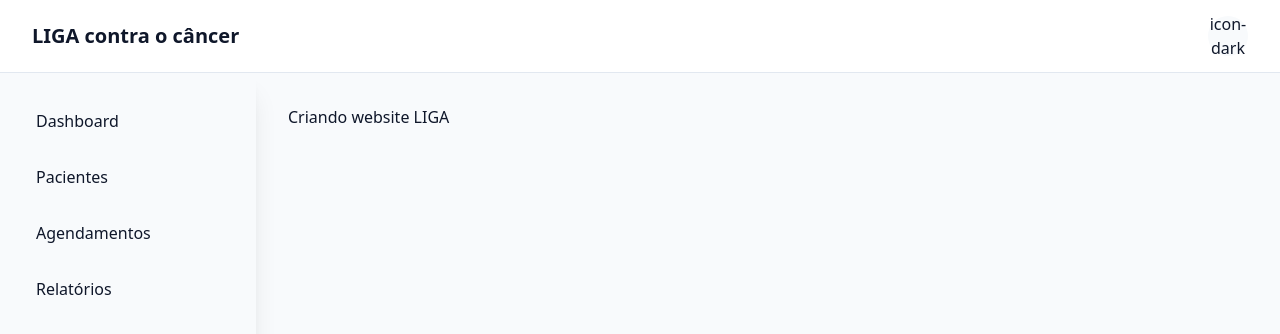
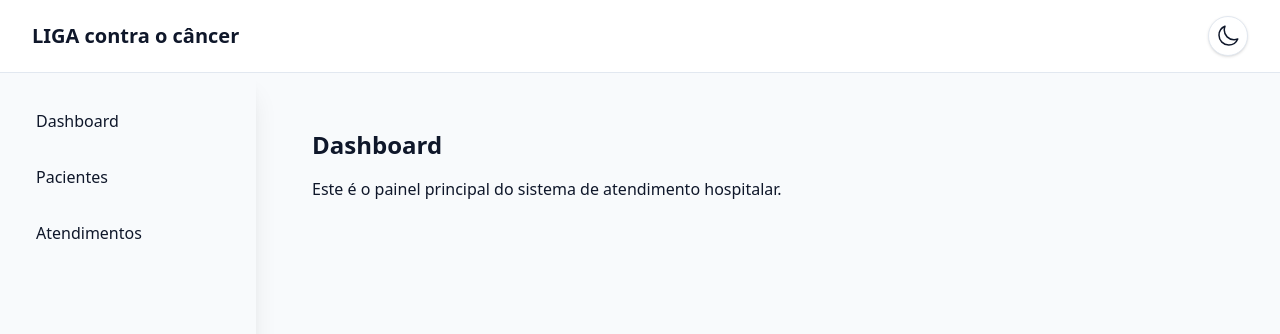
Before and after one commit to viniciusdomg/Sistema-Gestao-Hospitalar, a Next.js app in the folder modulo-atendimento/: page / in a window 1280 px wide. Shown: the top 334 px of the page. Built offline with nearby package versions, Linux system fonts and the light colour scheme.

Commit message:
feat: cria paginas e componentes para layout

```diff
--- a/modulo-atendimento/src/app/atendimento/page.tsx
+++ b/modulo-atendimento/src/app/atendimento/page.tsx
@@ -0,0 +1,10 @@
+function AtendimentoPage() {
+    return (
+        <div className="p-4">
+            <h1 className="text-2xl font-bold mb-4">Atendimento</h1>
+            <p>Esta é a página de atendimento. Aqui você pode gerenciar os atendimentos do hospital.</p>
+        </div>
+    );
+}
+
+export default AtendimentoPage;
--- a/modulo-atendimento/src/app/layout.tsx
+++ b/modulo-atendimento/src/app/layout.tsx
@@ -39,8 +39,7 @@ export default function RootLayout({ children }: Readonly<{
           menuItems={[
             { label: "Dashboard", href: "/" },
             { label: "Pacientes", href: "/pacientes" },
-            { label: "Agendamentos", href: "/agendamentos" },
-            { label: "Relatórios", href: "/relatorios" },
+            { label: "Atendimentos", href: "/atendimentos" },
           ]}
           />
 
--- a/modulo-atendimento/src/app/pacientes/page.tsx
+++ b/modulo-atendimento/src/app/pacientes/page.tsx
@@ -0,0 +1,10 @@
+function PacientesPage() {
+    return (
+        <div className="p-4">
+            <h1 className="text-2xl font-bold mb-4">Pacientes</h1>
+            <p>Esta é a página de pacientes. Aqui você pode gerenciar os pacientes do hospital.</p>
+        </div>
+    );
+}
+
+export default PacientesPage;
--- a/modulo-atendimento/src/app/page.tsx
+++ /dev/null
@@ -1,6 +0,0 @@
-
-export default function Home() {
-  return (
-    <main><h1>Criando website LIGA</h1></main>
-  );
-}
--- /dev/null
+++ b/modulo-atendimento/src/features/pacientes/components/PacienteForm.tsx
@@ -0,0 +1,9 @@
+function PacienteForm() {
+    return (
+        <div>
+            <h1 className="text-2xl font-bold mb-4">Cadastro de Paciente</h1>
+        </div>
+    );
+}
+
+export default PacienteForm;
--- /dev/null
+++ b/modulo-atendimento/src/features/pacientes/components/PacienteList.tsx
@@ -0,0 +1,9 @@
+function PacienteList() {
+    return (
+        <div>
+            <h1 className="text-2xl font-bold mb-4">Lista de Pacientes</h1>
+        </div>
+    );
+}
+
+export default PacienteList;
--- a/modulo-atendimento/src/features/tema/components/ThemeToggle.tsx
+++ b/modulo-atendimento/src/features/tema/components/ThemeToggle.tsx
@@ -1,5 +1,6 @@
 "use client";
 import { useState } from "react";
+import IconButton from "@/src/shared/ui/IconButton";
 
 export function ThemeToggle() {
     const [isDark, setIsDark] = useState(
@@ -18,11 +19,13 @@ export function ThemeToggle() {
     };
 
     return (
-        <button
-            onClick={toggle}
-            className="flex items-center justify-center w-10 h-10 rounded-full bg-background hover:opacity-80 transition-opacity text-foreground"
-        >
-            {isDark ? "icon-light" : "icon-dark"}
-        </button>
+        <IconButton onClick={toggle} icon={isDark ?
+            <svg xmlns="http://www.w3.org/2000/svg" fill="none" viewBox="0 0 24 24" strokeWidth={1.5} stroke="currentColor" className="size-6">
+                <path strokeLinecap="round" strokeLinejoin="round" d="M12 3v2.25m6.364.386-1.591 1.591M21 12h-2.25m-.386 6.364-1.591-1.591M12 18.75V21m-4.773-4.227-1.591 1.591M5.25 12H3m4.227-4.773L5.636 5.636M15.75 12a3.75 3.75 0 1 1-7.5 0 3.75 3.75 0 0 1 7.5 0Z" />
+            </svg>
+            :
+            <svg xmlns="http://www.w3.org/2000/svg" fill="none" viewBox="0 0 24 24" strokeWidth={1.5} stroke="currentColor" className="size-6">
+                <path strokeLinecap="round" strokeLinejoin="round" d="M21.752 15.002A9.72 9.72 0 0 1 18 15.75c-5.385 0-9.75-4.365-9.75-9.75 0-1.33.266-2.597.748-3.752A9.753 9.753 0 0 0 3 11.25C3 16.635 7.365 21 12.75 21a9.753 9.753 0 0 0 9.002-5.998Z" />
+            </svg>}/>
     );
 }
--- a/modulo-atendimento/src/shared/layout/header/HeaderButton.tsx
+++ /dev/null
@@ -1,23 +0,0 @@
-interface HeaderProps {
-    icon: string | React.ReactNode;
-    onClick?: () => void;
-    title?: string;
-}
-
-function HeaderButton({ icon, onClick, title }: HeaderProps) {
-  return (
-    <button
-      onClick={onClick}
-      title={title}
-      className="flex items-center justify-center w-10 h-10 rounded-full bg-surface border border-border hover:bg-background transition-colors shadow-sm"
-    >
-      {typeof icon === "string" ? (
-        <span className={`${icon} text-foreground text-xl`}></span>
-      ) : (
-        <span className="text-foreground text-xl">{icon}</span>
-      )}
-    </button>
-  );
-}
-
-export default HeaderButton;
--- /dev/null
+++ b/modulo-atendimento/src/shared/ui/IconButton.tsx
@@ -0,0 +1,46 @@
+interface IconButtonProps {
+    icon: string | React.ReactNode;
+    onClick?: () => void;
+    title?: string;
+    disabled?: boolean;
+    variant?: "default" | "ghost";
+    size?: "sm" | "md" | "lg";
+}
+
+function IconButton({
+    icon,
+    onClick,
+    title,
+    disabled = false,
+    variant = "default",
+    size = "md"
+}: IconButtonProps) {
+  const sizeClasses = {
+    sm: "w-8 h-8 text-lg",
+    md: "w-10 h-10 text-xl",
+    lg: "w-12 h-12 text-2xl"
+  };
+
+  const variantClasses = {
+    default: "bg-surface border border-border hover:bg-background hover:cursor-pointer",
+    ghost: "bg-transparent hover:bg-surface"
+  };
+
+  return (
+    <button
+      onClick={onClick}
+      title={title}
+      disabled={disabled}
+      className={`flex items-center justify-center rounded-full transition-colors shadow-sm
+        disabled:opacity-50 disabled:cursor-not-allowed ${sizeClasses[size]} ${variantClasses[variant]} text-foreground`}
+    >
+      {typeof icon === "string" ? (
+        <span className={icon}></span>
+      ) : (
+        <span>{icon}</span>
+      )}
+    </button>
+  );
+}
+
+export default IconButton;
```
Also changed, not shown: modulo-atendimento/src/app/(dashboard)/page.tsx (renamed from modulo-atendimento/src/app/dashboard/page.tsx), modulo-atendimento/src/features/dashboard/components/AtendimentoList.tsx (added), modulo-atendimento/src/features/dashboard/components/Indicadores.tsx (added).
